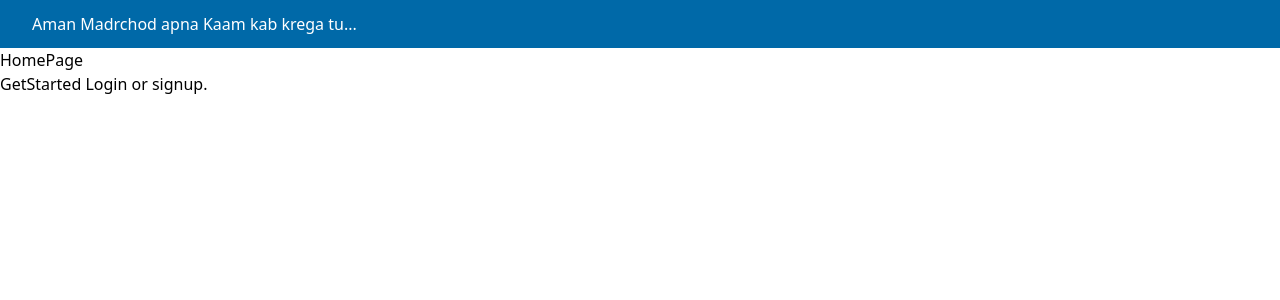
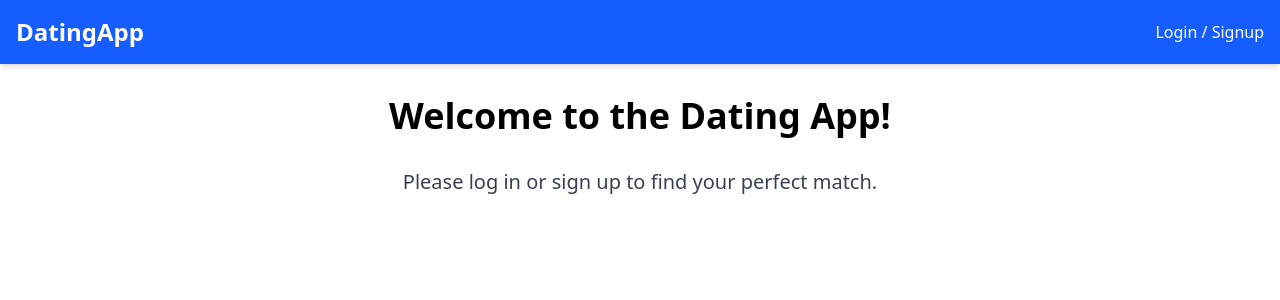
Before and after one commit to Therajat14/BlindZone-Anonymous-Location-Based-Dating-App, a React (Vite) app in the folder clinet/: page / in a window 1280 px wide. Shown: the top 300 px of the page. Built offline with nearby package versions, Linux system fonts and the light colour scheme; no server answers.

Commit message:
Refactor authentication flow and update dependencies

```diff
--- a/clinet/package.json
+++ b/clinet/package.json
@@ -12,6 +12,7 @@
   "dependencies": {
     "@tailwindcss/vite": "^4.1.8",
     "axios": "^1.9.0",
+    "prop-types": "^15.8.1",
     "react": "^19.1.0",
     "react-dom": "^19.1.0",
     "react-router": "^7.6.2",
--- a/clinet/src/App.jsx
+++ b/clinet/src/App.jsx
@@ -1,16 +1,8 @@
-import { BrowserRouter, Route, Routes } from "react-router";
-import { HomePage } from "./pages/HomePage";
+import AppRouter from "./router/AppRouter";
 function App() {
   return (
     <>
-      <h1 class="bg-sky-700 p-0.5 px-4 py-2 text-white hover:bg-sky-800 sm:px-8 sm:py-3">
-        Aman Madrchod apna Kaam kab krega tu...
-      </h1>
-      <BrowserRouter>
-        <Routes>
-          <Route path="/" element={<HomePage />}></Route>
-        </Routes>
-      </BrowserRouter>
+      <AppRouter />
     </>
   );
 }
--- a/clinet/src/api/index.js
+++ b/clinet/src/api/index.js
@@ -60,3 +60,5 @@ api.interceptors.response.use(
     return Promise.reject(error);
   },
 );
+
+export default api;
--- a/clinet/src/components/auth/LoginForm.jsx
+++ b/clinet/src/components/auth/LoginForm.jsx
@@ -1,5 +1,7 @@
 import React from "react";
 
-export const LoginForm = () => {
+const LoginForm = () => {
   return <div>LoginForm</div>;
 };
+
+export default LoginForm;
--- a/clinet/src/components/auth/SignupForm.jsx
+++ b/clinet/src/components/auth/SignupForm.jsx
@@ -1,5 +1,7 @@
 import React from "react";
 
-export const SignupForm = () => {
+const SignupForm = () => {
   return <div>SignupForm</div>;
 };
+
+export default SignupForm;
--- a/clinet/src/components/layout/AppLayout.jsx
+++ b/clinet/src/components/layout/AppLayout.jsx
@@ -1,5 +1,37 @@
+// client/src/components/layout/AppLayout.jsx
 import React from "react";
+import PropTypes from "prop-types"; // Import PropTypes for prop validation
+import NavBar from "./NavBar"; // Import the NavBar component
 
-export const AppLayout = () => {
-  return <div>AppLayout</div>;
+/**
+ * AppLayout component provides a consistent layout for most pages in the application.
+ * It typically includes a navigation bar and wraps the main content of the page.
+ *
+ * @param {object} props - The component's props.
+ * @param {React.ReactNode} props.children - The content to be rendered within the layout.
+ */
+const AppLayout = ({ children }) => {
+  return (
+    <div className="flex min-h-screen flex-col">
+      {/* Navigation Bar */}
+      <NavBar />
+
+      {/* Main content area, takes remaining vertical space */}
+      <main className="flex-1 p-4">{children}</main>
+
+      {/* Optional: You can add a Footer component here if your app needs one */}
+      {/* <footer>
+        <div className="bg-gray-800 text-white p-4 text-center">
+          &copy; {new Date().getFullYear()} DatingApp. All rights reserved.
+        </div>
+      </footer> */}
+    </div>
+  );
 };
+
+// PropTypes for validation
+AppLayout.propTypes = {
+  children: PropTypes.node.isRequired, // Ensure children are provided
+};
+
+export default AppLayout;
--- a/clinet/src/components/layout/NavBar.jsx
+++ b/clinet/src/components/layout/NavBar.jsx
@@ -1,5 +1,54 @@
+// client/src/components/layout/NavBar.jsx
 import React from "react";
+import { Link, useNavigate } from "react-router";
+import useAuth from "../../hooks/useAuth";
+import { Button } from "../common/Button";
 
-export const NavBar = () => {
-  return <div>NavBar</div>;
+const NavBar = () => {
+  const { user, isAuthenticated, logout } = useAuth(); // Use isAuthenticated
+  const navigate = useNavigate();
+
+  const handleLogout = async () => {
+    await logout();
+    navigate("/auth"); // Redirect to auth page after logout
+  };
+
+  return (
+    <nav className="bg-blue-600 p-4 text-white shadow-md">
+      <div className="container mx-auto flex items-center justify-between">
+        <Link to="/" className="text-2xl font-bold">
+          DatingApp
+        </Link>
+        <div className="space-x-4">
+          {isAuthenticated ? ( // Check isAuthenticated
+            <>
+              <Link to="/profile" className="hover:text-blue-200">
+                Profile
+              </Link>
+              <Link to="/chats" className="hover:text-blue-200">
+                Chats
+              </Link>
+              <Link to="/matches" className="hover:text-blue-200">
+                Matches
+              </Link>
+              <Button
+                onClick={handleLogout}
+                className="bg-red-500 hover:bg-red-600"
+              >
+                Logout
+              </Button>
+            </>
+          ) : (
+            <>
+              <Link to="/auth" className="hover:text-blue-200">
+                Login / Signup
+              </Link>
+            </>
+          )}
+        </div>
+      </div>
+    </nav>
+  );
 };
+
+export default NavBar;
--- a/clinet/src/hooks/useAuth.js
+++ b/clinet/src/hooks/useAuth.js
@@ -0,0 +1,8 @@
+import { useContext } from "react";
+import { AuthContext } from "../context/AuthContext"; // adjust the path based on your file structure
+
+const useAuth = () => {
+  return useContext(AuthContext);
+};
+
+export default useAuth;
--- a/clinet/src/pages/AuthPage.jsx
+++ b/clinet/src/pages/AuthPage.jsx
@@ -1,5 +1,72 @@
-import React from "react";
+// client/src/pages/AuthPage.jsx
+import React, { useState, useEffect } from "react";
+import { useNavigate } from "react-router";
+import LoginForm from "../components/auth/LoginForm";
+import SignupForm from "../components/auth/SignupForm";
+import useAuth from "../hooks/useAuth";
 
-export const AuthPage = () => {
-  return <div>AuthPage</div>;
+const AuthPage = () => {
+  const [isLogin, setIsLogin] = useState(true);
+  const { login, signup, loading, error, isAuthenticated } = useAuth();
+  const navigate = useNavigate();
+
+  useEffect(() => {
+    if (isAuthenticated) {
+      navigate("/"); // Redirect to home if already authenticated
+    }
+  }, [isAuthenticated, navigate]);
+
+  const handleAuthSubmit = async (credentials) => {
+    try {
+      if (isLogin) {
+        await login(credentials);
+      } else {
+        await signup(credentials);
+      }
+      // Redirection handled by useEffect if isAuthenticated becomes true
+    } catch (err) {
+      // Error is already handled by useAuth hook and passed as 'error' state
+      console.error("Authentication failed:", err);
+    }
+  };
+
+  // If user is authenticated, this component might quickly render and then redirect
+  if (isAuthenticated) {
+    return null; // Or a small loading indicator while redirecting
+  }
+
+  return (
+    <div className="flex min-h-screen items-center justify-center bg-gray-100">
+      <div className="w-full max-w-md rounded-lg bg-white p-8 shadow-xl">
+        <h1 className="mb-6 text-center text-3xl font-bold">
+          {isLogin ? "Login" : "Sign Up"}
+        </h1>
+        {error && <p className="mb-4 text-center text-red-500">{error}</p>}
+        {isLogin ? (
+          <LoginForm
+            onSubmit={handleAuthSubmit}
+            isLoading={loading}
+            error={error}
+          />
+        ) : (
+          <SignupForm
+            onSubmit={handleAuthSubmit}
+            isLoading={loading}
+            error={error}
+          />
+        )}
+        <p className="mt-6 text-center text-gray-600">
+          {isLogin ? "Don't have an account?" : "Already have an account?"}{" "}
+          <button
+            onClick={() => setIsLogin(!isLogin)}
+            className="font-medium text-blue-600 hover:underline"
+          >
+            {isLogin ? "Sign Up" : "Login"}
+          </button>
+        </p>
+      </div>
+    </div>
+  );
 };
+
+export default AuthPage;
--- a/clinet/src/pages/ChatRoomPage.jsx
+++ b/clinet/src/pages/ChatRoomPage.jsx
@@ -1,5 +1,7 @@
 import React from "react";
 
-export const ChatRoomPage = () => {
+const ChatRoomPage = () => {
   return <div>ChatRoomPage</div>;
 };
+
+export default ChatRoomPage;
--- a/clinet/src/pages/HomePage.jsx
+++ b/clinet/src/pages/HomePage.jsx
@@ -1,11 +1,31 @@
+// client/src/pages/HomePage.jsx
 import React from "react";
-import { Link } from "react-router";
+import AppLayout from "../components/layout/AppLayout";
+import useAuth from "../hooks/useAuth";
 
-export const HomePage = () => {
+const HomePage = () => {
+  const { user, isAuthenticated } = useAuth();
+
   return (
-    <div>
-      <h1> HomePage</h1>
-      GetStarted <Link> Login or signup.</Link>
-    </div>
+    <AppLayout>
+      <div className="container mx-auto p-4">
+        <h1 className="mb-8 text-center text-4xl font-bold">
+          Welcome to the Dating App!
+        </h1>
+        {isAuthenticated && user ? ( // Check isAuthenticated first
+          <p className="text-center text-xl text-gray-700">
+            Hello, {user.username}! Start exploring matches or chat with your
+            connections.
+          </p>
+        ) : (
+          <p className="text-center text-xl text-gray-700">
+            Please log in or sign up to find your perfect match.
+          </p>
+        )}
+        {/* Add more content, e.g., a "Find Matches" button, recent activity, etc. */}
+      </div>
+    </AppLayout>
   );
 };
+
+export default HomePage;
--- a/clinet/src/router/AppRouter.jsx
+++ b/clinet/src/router/AppRouter.jsx
@@ -1,5 +1,80 @@
+// client/src/router/AppRouter.jsx
 import React from "react";
+import { BrowserRouter as Router, Routes, Route, Navigate } from "react-router";
+import HomePage from "../pages/HomePage";
+import ChatRoomPage from "../pages/ChatRoomPage";
+import { MatchPage } from "../pages/MatchPage";
+import { ProfilePage } from "../pages/ProfilePage";
+import AuthPage from "../pages/AuthPage";
+import { NotFoundPage } from "../pages/NotFoundPage";
+import { AuthProvider } from "../context/AuthContext";
+// import { ChatProvider } from "../context/ChatContext";
+import useAuth from "../hooks/useAuth";
 
-export const AppRouter = () => {
-  return <div>AppRouter</div>;
+const PrivateRoute = ({ children }) => {
+  const { user, loading, isAuthenticated } = useAuth(); // Use isAuthenticated
+
+  if (loading) {
+    // You might want a full-page loading spinner here
+    return (
+      <div className="flex min-h-screen items-center justify-center">
+        <p>Loading authentication...</p>
+      </div>
+    );
+  }
+
+  // Check isAuthenticated state
+  return isAuthenticated ? children : <Navigate to="/auth" replace />;
 };
+
+const AppRouter = () => {
+  return (
+    <Router>
+      <AuthProvider>
+        {/* ChatProvider depends on AuthProvider's user, so it should be inside */}
+
+        <Routes>
+          <Route path="/auth" element={<AuthPage />} />
+          <Route path="/" element={<HomePage />} />
+          <Route
+            path="/profile"
+            element={
+              <PrivateRoute>
+                <ProfilePage />
+              </PrivateRoute>
+            }
+          />
+          <Route
+            path="/matches"
+            element={
+              <PrivateRoute>
+                <MatchPage />
+              </PrivateRoute>
+            }
+          />
+          <Route
+            path="/chats"
+            element={
+              <PrivateRoute>
+                {/* This can be a list of chats. If currentChat is null, ChatRoomPage
+                      will handle displaying a list or redirecting. */}
+                <ChatRoomPage />
+              </PrivateRoute>
+            }
+          />
+          <Route
+            path="/chats/:chatId"
+            element={
+              <PrivateRoute>
+                <ChatRoomPage /> {/* This is for specific chat rooms */}
+              </PrivateRoute>
+            }
+          />
+          <Route path="*" element={<NotFoundPage />} />
+        </Routes>
+      </AuthProvider>
+    </Router>
+  );
+};
+
+export default AppRouter;
```
Also changed, not shown: 2 other files (tests, documents, lock files or other folders).
